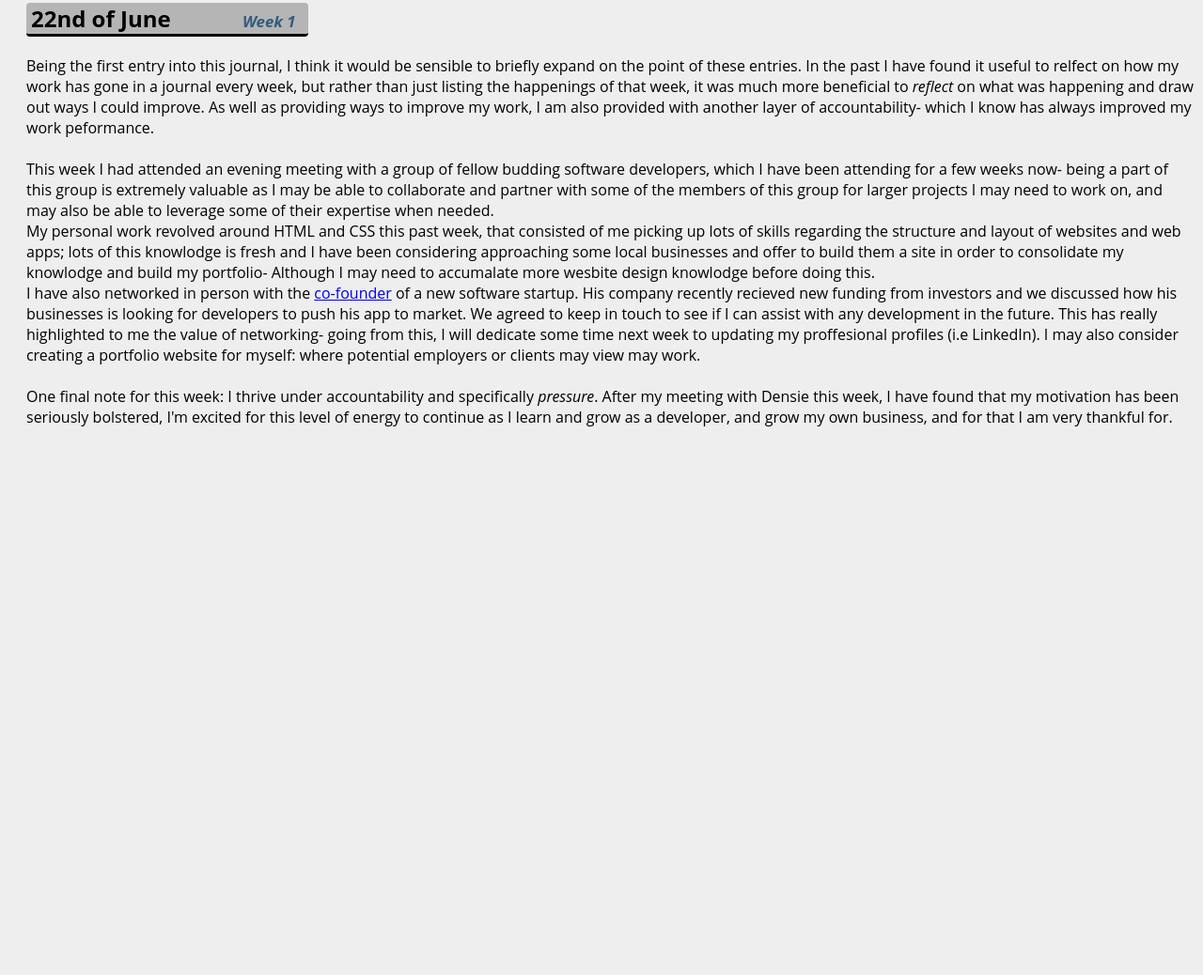
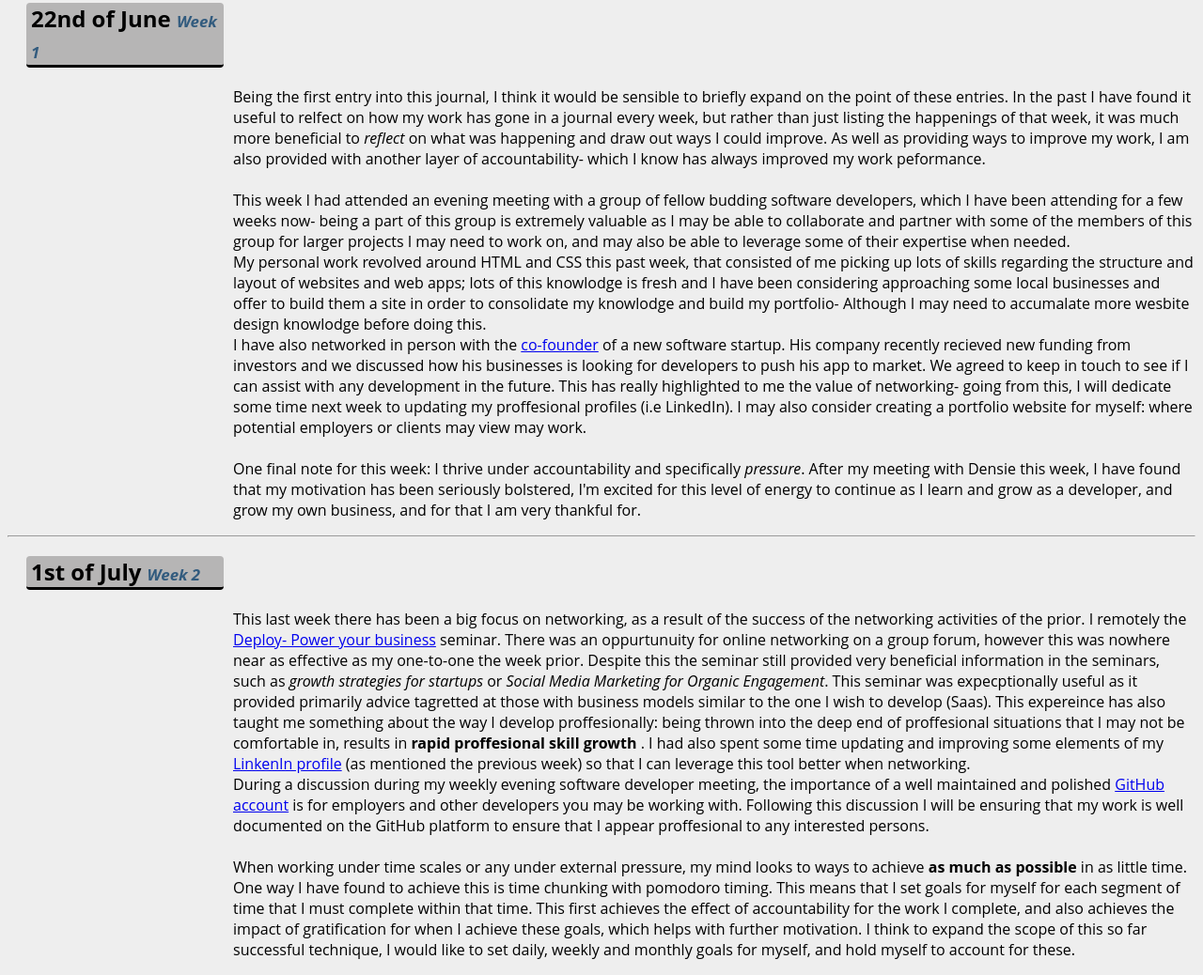
Before and after one commit to laith8910/Reflective-journal, a plain HTML site: page index.html in a window 1280 px wide. Shown: the part 191-1229 px from the top of the page at 94% size. Before the commit the page ends 800 px from the top, so only its background shows below. Drawn offline with Linux system fonts and the light colour scheme; a web font is replaced by a local one.

Commit message:
Add week 2 article and sticky sidebar elememt

```diff
--- a/index.html
+++ b/index.html
@@ -30,6 +30,35 @@
                 for this level of energy to continue as I learn and grow as a developer, and grow my own business, and for that I am very thankful for.
 
         </article>
+        <hr>
+        <article>
+            <h2>1st of July <span>Week 2</span></h2>
+            <p>
+                This last week there has been a big focus on networking, as a result of the success of the networking activities of the prior.
+                I remotely the <a href="https://deploy.digitalocean.com/home" target="_blank">Deploy- Power your business</a> seminar. There was an oppurtunuity for online networking on a group forum,
+                however this was nowhere near as effective as my one-to-one the week prior. Despite this the seminar still provided very beneficial information in the seminars, such as <em>growth strategies for startups</em> or
+                <em>Social Media Marketing for Organic Engagement</em>. This seminar was expecptionally useful as it provided primarily advice tagretted at those with business models similar to the one I wish to develop (Saas).
+                This expereince has also taught me something about the way I develop proffesionally: being thrown into the deep end of proffesional situations that I may not be comfortable in, results in <strong>rapid proffesional skill growth</strong> .
+                I had also spent some time updating and improving some elements of my <a href="https://www.linkedin.com/in/laith-a-a158b9124/" target="_blank">LinkenIn profile</a> (as mentioned the previous week) so that I can leverage this tool better when networking.
+                <br>During a discussion during my weekly evening software developer meeting, the importance of a well maintained and polished <a href="https://github.com/laith8910">GitHub account</a> is for employers and other developers you may be working with.
+                Following this discussion I will be ensuring that my work is well documented on the GitHub platform to ensure that I appear proffesional to any interested persons.
+                <br><br>
+                When working under time scales or any under external pressure, my mind looks to ways to achieve <strong>as much as possible</strong> in as little time.
+                One way I have found to achieve this is time chunking with pomodoro timing. This means that I set goals for myself for each segment of time that I must complete within that time.
+                This first achieves the effect of accountability for the work I complete, and also achieves the impact of gratification for when I achieve these goals, which helps with further motivation.
+                I think to expand the scope of this so far successful technique, I would like to set daily, weekly and monthly goals for myself, and hold myself to account for these.
+            </p>
+        </article>
 
     </body>
 </html>
+
+<!--
+    networking at deploy ---done
+    attended group study session --- done
+    need to update linkedin--- done
+    need to update other freelance app from before --- nope
+    pomodoro timing
+    discussed importance of github (mention story of craig with employer) to employers and other things and updated my github accordingly
+    (maybe discuss how getting uncomfortable in somewhere i don't belong and 'winging it' tends to get me far and improve myself)
+-->
--- a/style.css
+++ b/style.css
@@ -42,21 +42,26 @@ header p{
 
 h2{
     border-bottom: 3px solid black;
-
-    width: 300px;
+    width: 210px;
     background-color:rgb(182, 181, 181) ;
     border-radius: 4px;
     padding-left: 5px;
+    position: sticky;
+    top: 10px;
 }
 
 h2 span{
     font-size: 70%;
     font-style: italic;
-    padding-left: 70px;
-    color: rgb(50, 91, 126)
+    color: rgb(50, 91, 126);
+    text-align: right;
 
 }
 
 article{
     margin-left: 20px;
 }
+
+article p{
+    margin-left: 220px;
+}
```
